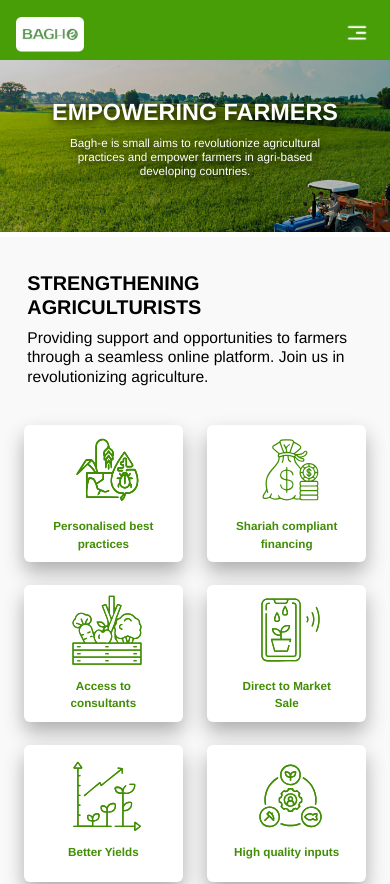
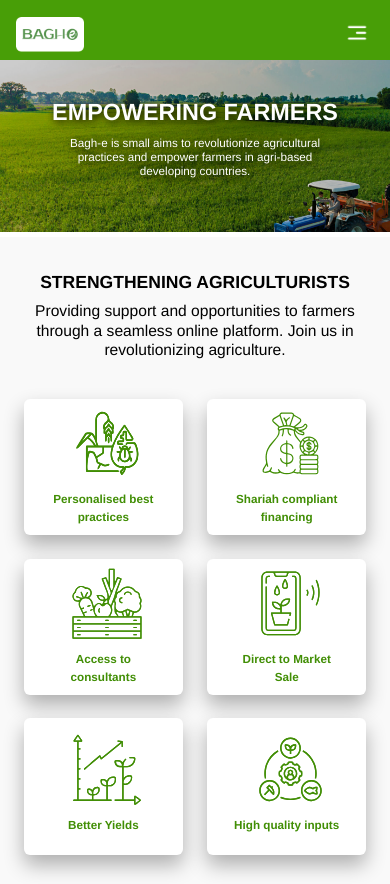
Before and after one commit to nabeelhaider1-0/Baghe, a React (Vite) app: page / in a window 390 px wide. Shown: the top 884 px of the page. Built offline with nearby package versions, Linux system fonts and the light colour scheme.

Commit message:
contact us page form issue resloved and mobile view center allign

```diff
--- a/src/Components/EmpoweringFarmers/Empowering.css
+++ b/src/Components/EmpoweringFarmers/Empowering.css
@@ -107,10 +107,10 @@
 
     .empowertitle h3 {
         color: #000000;
-        font-size: 5.1vw;
+        font-size: 4.5vw;
         margin-bottom: 2vw;
         margin-top: 2vw;
-        text-align: left;
+        text-align: center;
         padding: 0vw 7vw;
     }
 
@@ -118,7 +118,7 @@
         color: #000000;
         font-size: 4vw;
         font-weight: 400;
-        text-align: left;
+        text-align: center;
         line-height: 5vw;
         padding: 0vw 7vw;
         margin-bottom: 2vw;
--- a/src/Components/Home/Home.css
+++ b/src/Components/Home/Home.css
@@ -443,6 +443,7 @@
         color: #3AC218;
         font-size: 4vw;
         font-weight: 400;
+        text-align: center;
     }
 
     .testomonials h3 {
```
